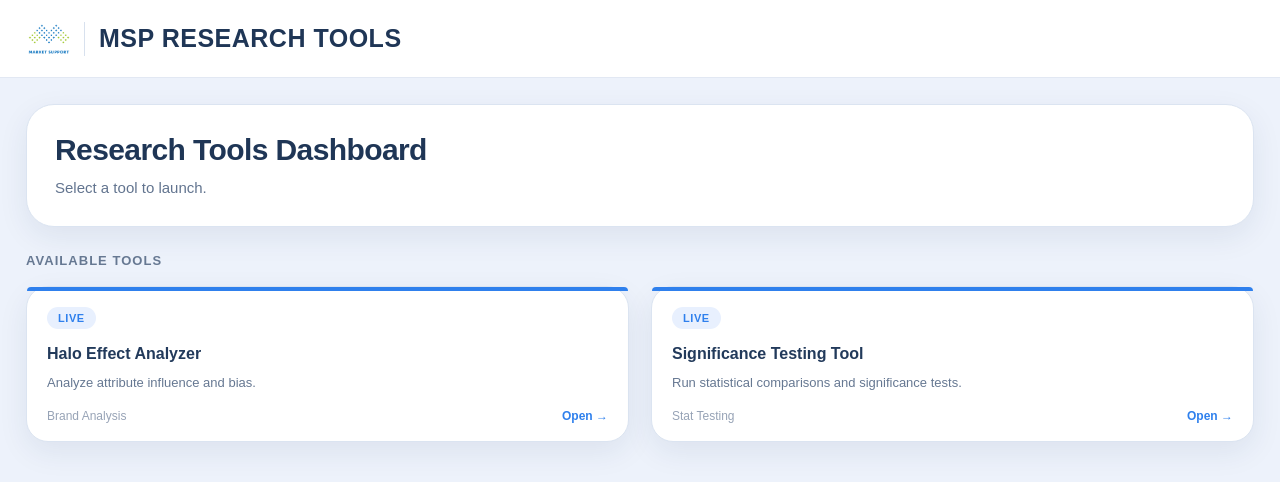
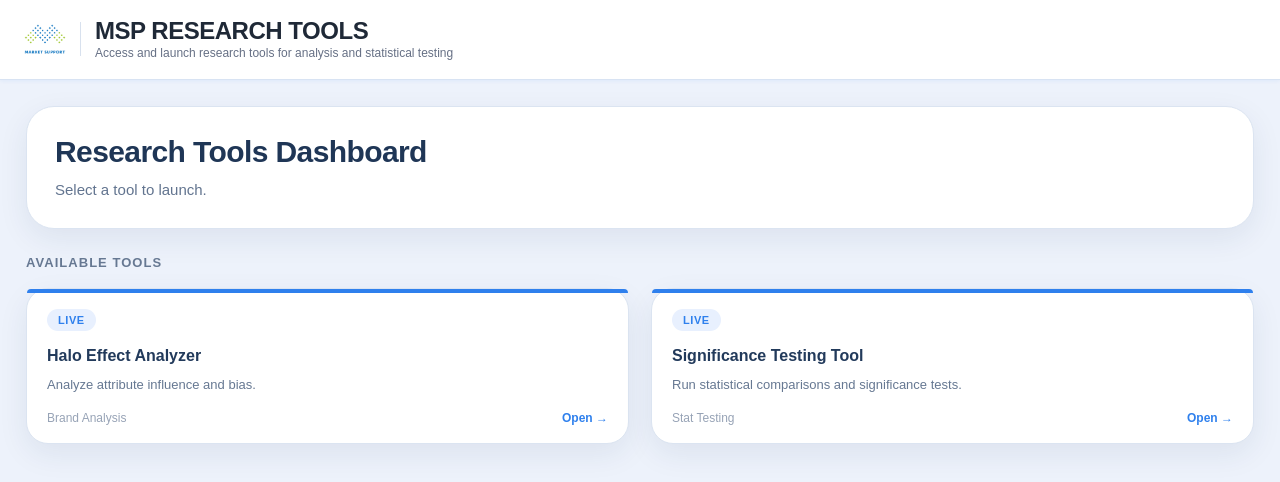
Before and after one commit to u3621195/u3621195.github.io, a plain HTML site: page index.html in a window 1280 px wide. Drawn offline with Linux system fonts and the light colour scheme; a web font is replaced by a local one.

Commit message:
Update index.html

```diff
--- a/index.html
+++ b/index.html
@@ -39,14 +39,18 @@
     }
 
     /* TOP BAR - matched closer to app */
-    .topbar {
-      height: 78px;
-      background: #ffffff;
-      border-bottom: 1px solid #e2e8f3;
-      display: flex;
-      align-items: center;
-      padding: 0 28px;
-      box-shadow: 0 2px 10px rgba(31, 54, 86, 0.04);
+    .topbar{
+      height:80px;
+      background:#fff;
+      border-bottom:1px solid rgba(191,209,235,.6);
+      display:flex;
+      align-items:center;
+      justify-content:space-between;
+      padding:0 24px;
+      box-shadow:0 1px 4px rgba(26,115,232,.07);
+      position:sticky;
+      top:0;
+      z-index:100;
     }
 
     .brand {
@@ -63,21 +67,23 @@
       flex: 0 0 auto;
     }
 
-    .brand-divider {
+    .brand-copy{display:flex;flex-direction:column;gap:2px}
+.brand-desc{font-size:12px;color:#667085;line-height:1.4}
+.brand-divider {
       width: 1px;
       height: 34px;
       background: #d8e1ee;
       flex: 0 0 auto;
     }
 
-    .brand-title {
-      font-size: 25px;
-      line-height: 1;
-      font-weight: 700;
-      letter-spacing: 0.02em;
-      text-transform: uppercase;
-      color: #1f3656;
-      white-space: nowrap;
+    .brand-title{
+      font-family:'Google Sans',sans-serif;
+      font-size:24px;
+      font-weight:800;
+      letter-spacing:-.02em;
+      text-transform:uppercase;
+      color:#1f2937;
+      line-height:1.05;
     }
 
     /* MAIN AREA */
@@ -249,7 +255,7 @@
     <div class="brand">
       <img src="logo.png" class="brand-logo" alt="MSP Logo">
       <div class="brand-divider"></div>
-      <div class="brand-title">MSP Research Tools</div>
+      <div class="brand-copy"><div class="brand-title">MSP Research Tools</div><div class="brand-desc">Access and launch research tools for analysis and statistical testing</div></div>
     </div>
   </header>
 
```
